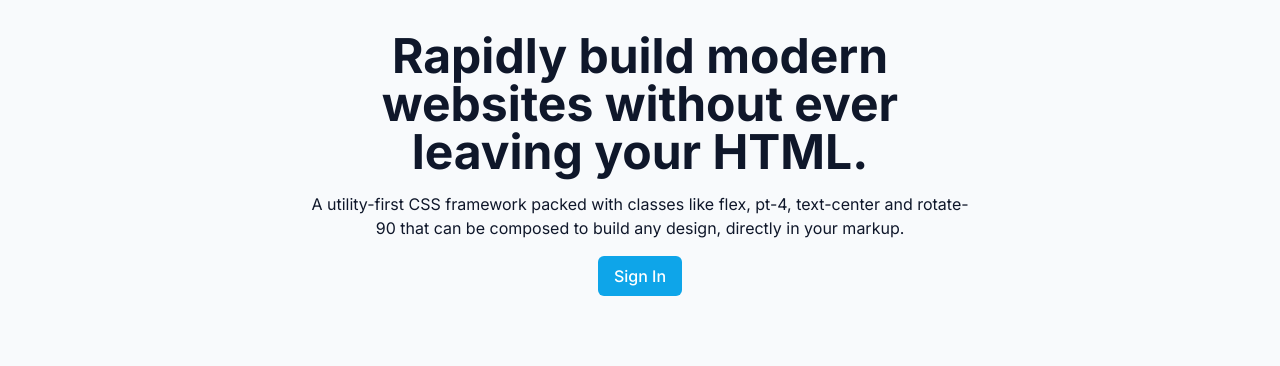
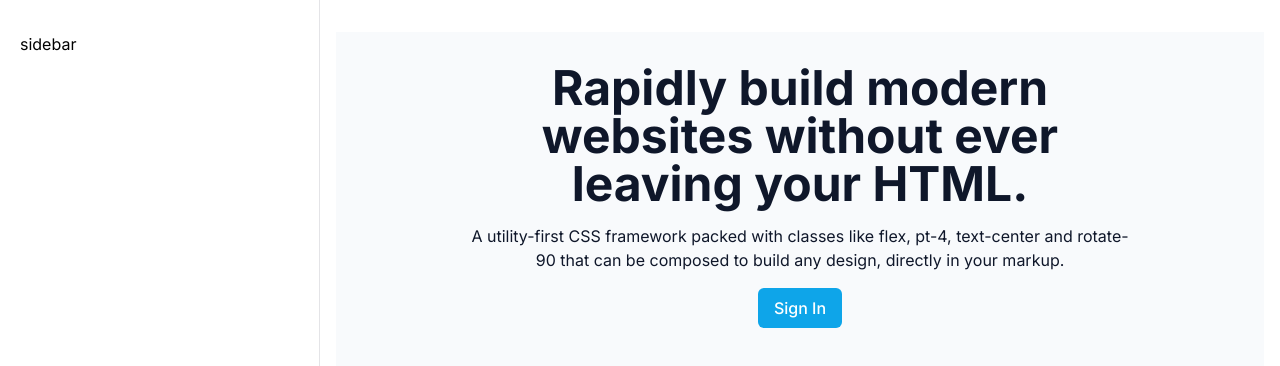
Before and after one commit to brennoEudes/tailwind-next, a Next.js app: page / in a window 1280 px wide. Shown: the top 366 px of the page. Built offline with nearby package versions, Linux system fonts and the light colour scheme.

Commit message:
layout structure

```diff
--- a/src/app/layout.tsx
+++ b/src/app/layout.tsx
@@ -1,22 +1,34 @@
-import type { Metadata } from "next";
-import { Inter } from "next/font/google";
-import "./globals.css";
+// aqui ficam os conteúdos permanentes que são renderizados em todas as páginas!
 
-const inter = Inter({ subsets: ["latin"] });
+import type { Metadata } from 'next'
+import { Inter } from 'next/font/google'
+import './globals.css'
+
+const inter = Inter({ subsets: ['latin'] })
 
 export const metadata: Metadata = {
-  title: "Create Next App",
-  description: "Generated by create next app",
-};
+  title: 'Create Next App',
+  description: 'Generated by create next app',
+}
 
 export default function RootLayout({
   children,
 }: Readonly<{
-  children: React.ReactNode;
+  children: React.ReactNode
 }>) {
   return (
     <html lang="en">
-      <body className={inter.className}>{children}</body>
+      <body className={inter.className}>
+        <div className="grid-cols-app grid min-h-screen">
+          <aside className="border-r border-zinc-200 px-5 py-8">sidebar</aside>
+          <main className="px-4 pb-12 pt-8">{children}</main>
+        </div>
+        {/* min-h-screen garante que o conteúdo sempre ocupe pelo menos a altura da tela */}
+      </body>
+      {/* children representa o conteúdo de cada pág q será renderizada dinamicamente! */}
     </html>
-  );
+  )
 }
+
+// Anotações:
+// No TW, o "_" deve ser colocado no lugar do espaço em branco. Ex: bg-slate-50
--- a/tailwind.config.ts
+++ b/tailwind.config.ts
@@ -1,9 +1,9 @@
-import type { Config } from "tailwindcss";
+import type { Config } from 'tailwindcss'
 
 const config: Config = {
-  //content: é a única informação obrigatória para o TW! É um array c/ vários caminhos para arquivos com possíveis classes do tailwind css.
+  // content: é a única informação obrigatória para o TW! É um array c/ vários caminhos para arquivos com possíveis classes do tailwind css.
   content: [
-    "./src/**/*.tsx", // no caso, informamos q classes TW estarão em arquivos .tsx dentro da pasta src
+    './src/**/*.tsx', // no caso, informamos q classes TW estarão em arquivos .tsx dentro da pasta src
   ],
 
   // theme: é a forma que podemos ESTENDER as definições do TW, ou seja, adicionar novas classes, novas cores, novos tamanhos, etc.
@@ -11,10 +11,13 @@
   theme: {
     extend: {
       colors: {
-        brenno: "#334322",
+        brenno: '#334322',
+      },
+      gridTemplateColumns: {
+        app: 'minmax(18rem, 20rem) 1fr', // evite usar px, use valores relativos!
       },
     },
+    plugins: [],
   },
-  plugins: [],
-};
-export default config;
+}
+export default config
```
